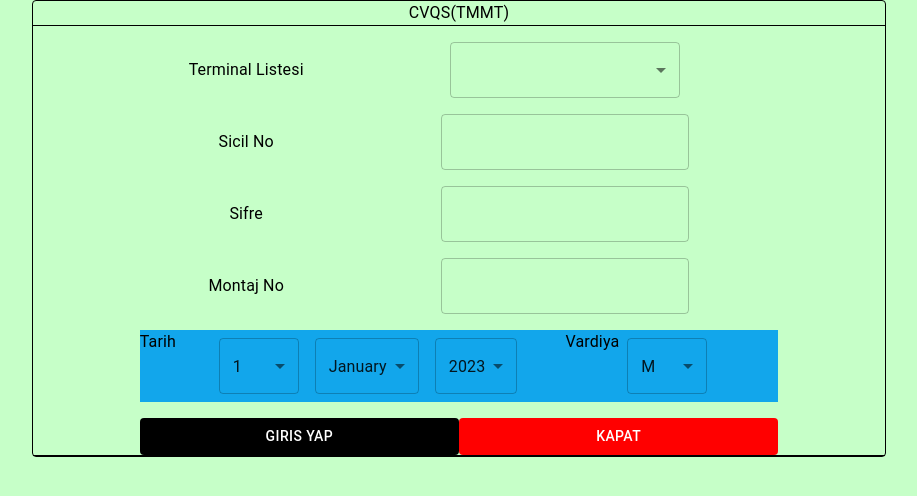
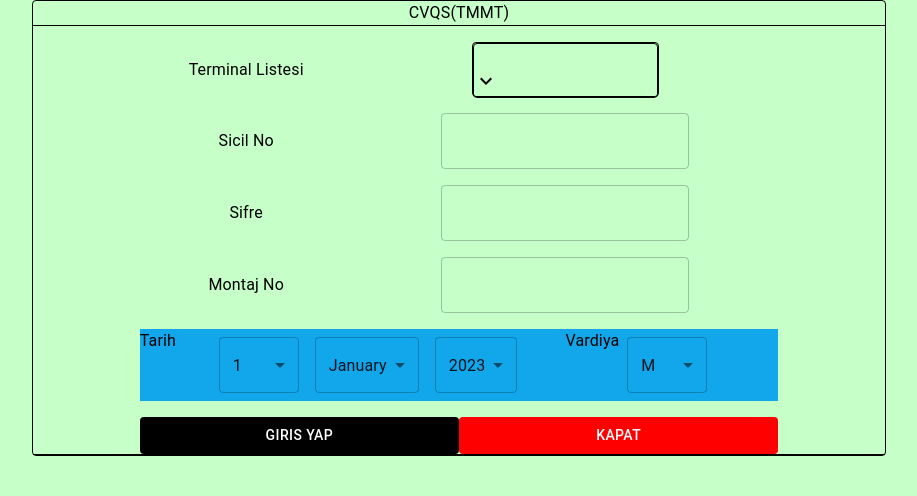
Before and after one commit to gizemsangur1/Toyota-Project, a React (Create React App) app: page /Login in a window 1280 px wide. Shown: the top 496 px of the page, without its empty margins (181-1098 px from the left). Built offline with nearby package versions, Linux system fonts and the light colour scheme.

Commit message:
Menu yapisi icin asagi yukari butonlari olusturuldu

```diff
--- a/src/components/Loginto.js
+++ b/src/components/Loginto.js
@@ -10,15 +10,20 @@ import FormControl from "@mui/material/FormControl";
 import Select, { SelectChangeEvent } from "@mui/material/Select";
 import InputLabel from "@mui/material/InputLabel";
 import { Routes, Route, useNavigate } from "react-router-dom";
+import KeyboardArrowDownIcon from "@mui/icons-material/KeyboardArrowDown";
+
 /* ikinci kod */
 
 export default function Loginto() {
   const [termlist, setTermlist] = useState("");
-
+  const [termname, setTermname] = useState("");
   const GetData = (value) => {
     setTermlist(value);
   };
-  const navigate = useNavigate()
+  const sendTermName = (value) => {
+    setTermname(value);
+  };
+  const navigate = useNavigate();
 
   const [color, setColor] = React.useState("#12a6eb");
 
@@ -35,7 +40,7 @@ export default function Loginto() {
       })
       .catch((err) => console.log(err));
   }, []);
-  const [error, setError] = useState('');
+  const [error, setError] = useState("");
   const LoginSchema = Yup.object().shape({
     sicilno: Yup.string()
 
@@ -50,7 +55,7 @@ export default function Loginto() {
       .min(3)
       .required("Password is required")
       .test("match", "Şifre yanlış", function (passw) {
-        return  parseInt(passw) === 233;
+        return parseInt(passw) === 233;
       }),
   });
 
@@ -64,21 +69,18 @@ export default function Loginto() {
     onSubmit: (values) => {
       values.montajno = termlist;
       LoginSchema.validate(values)
-      .then(()=>{
+        .then(() => {
           navigate("/HataGiris");
         })
-      .catch((err)=>{
+        .catch((err) => {
           setError(err.errors[0]);
-        console.log(values)
-
-      })
+          console.log(values);
+        });
     },
-
-
   });
-const closelogin=()=>{
-  navigate(-1)
-}
+  const closelogin = () => {
+    navigate(-1);
+  };
   const arr = data.map((data, index) => {
     return (
       <MenuItem key={index} value={data.rgbColor}>
@@ -140,10 +142,21 @@ const closelogin=()=>{
                           justifyContent="center"
                           alignItems="center"
                         >
+                          <Grid
+                            sx={{
+                              border: 1,
+                              borderRadius: 1,
+                              height: "55px",
+                              minWidth: "44%",
+                              alignContent: "flex-end",
+                            }}
+                          >
                             <TerminlList
                               GetDataValue={GetData}
                               onChange={formik.handleChange}
+                              sendMontajNo={GetData}
                             />
+                          </Grid>
                         </Grid>
                       </Grid>
                       <Grid container direction="row" sx={{ marginTop: 2 }}>
@@ -195,7 +208,6 @@ const closelogin=()=>{
                             onChange={formik.handleChange}
                             value={formik.values.sifre}
                           />
-
                         </Grid>
                       </Grid>
                       <Grid container direction="row" sx={{ marginTop: 2 }}>
--- a/src/components/Svg2.js
+++ b/src/components/Svg2.js
@@ -3,15 +3,16 @@ import { useNavigate } from "react-router-dom";
 import axios from "axios";
 import { Box, fontSize } from "@mui/system";
 import List from "../components/List";
-import { Typography } from "@mui/material";
+import { Button, Typography } from "@mui/material";
 import { Grid } from "@mui/material";
 import FormControl from "@mui/material/FormControl";
 import Select, { SelectChangeEvent } from "@mui/material/Select";
 import TerminlList from "./TerminlList";
 import MenuItem from "@mui/material/MenuItem";
 import Pointer from "./Pointer";
+import KeyboardArrowUpIcon from '@mui/icons-material/KeyboardArrowUp';
+import KeyboardArrowDownIcon from '@mui/icons-material/KeyboardArrowDown';
 
-/* Birinci kod */
 export default function Svg2(props) {
   const [data, setData] = useState([]);
 
@@ -99,6 +100,7 @@ export default function Svg2(props) {
             <MenuItem
               key={i}
               value={subitem.defectName}
+              onClick={handleChange}
               sx={{
                 minWidth: 200,
                 borderBottom: 1,
@@ -119,9 +121,28 @@ export default function Svg2(props) {
     setX(e.clientX);
     setY(e.clientY);
   }
+  const [scrollPosition, setScrollPosition] = useState(0);
+
+  function handleScroll(direction) {
+    const scrollStep = 50;
+    const box = document.getElementById("scrollable-box");
+    if (box) {
+      if (direction === "up") {
+        setScrollPosition(Math.max(scrollPosition - scrollStep, 0));
+        box.scrollTop = Math.max(box.scrollTop - scrollStep, 0);
+      } else if (direction === "down") {
+        setScrollPosition(Math.min(scrollPosition + scrollStep, box.scrollHeight - box.clientHeight));
+        box.scrollTop = Math.min(box.scrollTop + scrollStep, box.scrollHeight - box.clientHeight);
+      }
+    }
+  }
   return (
     <div>
-      <svg viewBox="0 0 1000 600" preserveAspectRatio="none" onClick={changePointer}>
+      <svg
+        viewBox="0 0 1000 600"
+        preserveAspectRatio="none"
+        onClick={changePointer}
+      >
         <image href="car3.jpg" />
 
         {gostersvg && (
@@ -133,7 +154,7 @@ export default function Svg2(props) {
 
         {gosterpointer && (
           <>
-            <svg >
+            <svg>
               <circle cx={x} cy={y} r="10" fill="red" />
             </svg>
           </>
@@ -142,16 +163,28 @@ export default function Svg2(props) {
       <Grid sx={{ position: "absolute", top: 150, left: 600, zIndex: 999 }}>
         {goster && (
           <div>
-            <FormControl>
-              <Select
-                labelId="demo-simple-select-label"
-                id="demo-simple-select"
+            <Grid container>
+              <Grid item xs={8}>
+                <Box
+                id="scrollable-box"
                 value={selectedOption}
                 onChange={handleChange}
-              >
-                {arrlist}
-              </Select>
-            </FormControl>
+                  container
+                  sx={{
+                    justifyContent: "space-evenly",
+                    overflowY: "scroll",
+                    overflowX: "hidden",
+                    maxHeight: "300px",
+                  }}
+                >
+                  {arrlist}
+                </Box>
+              </Grid>
+              <Grid item xs={4}>
+                <Button onClick={() => handleScroll("up")}><KeyboardArrowUpIcon/></Button>
+                <Button onClick={() => handleScroll("down")}><KeyboardArrowDownIcon/></Button>
+              </Grid>
+            </Grid>
           </div>
         )}
       </Grid>
--- a/src/components/TerminlList.js
+++ b/src/components/TerminlList.js
@@ -1,6 +1,6 @@
 import React, { useEffect, useState } from "react";
 import axios from "axios";
-import { Grid, TextField } from "@mui/material";
+import { Grid, Paper, TextField, Typography } from "@mui/material";
 import InputLabel from "@mui/material/InputLabel";
 import MenuItem from "@mui/material/MenuItem";
 import FormControl from "@mui/material/FormControl";
@@ -11,39 +11,67 @@ import Tabs from "@mui/material/Tabs";
 import Button from "@mui/material/Button";
 import List from "../components/List";
 import { TabScrollButton } from "@mui/material";
+import KeyboardArrowUpIcon from "@mui/icons-material/KeyboardArrowUp";
+import KeyboardArrowDownIcon from "@mui/icons-material/KeyboardArrowDown";
+import { Box, fontSize } from "@mui/system";
 
 /* birinci kod */
 export default function TerminlList(props) {
 
-  const [selectedOption, setSelectedOption] = useState("");
+  const [selectedName, setSelectedName] = useState("");
 
-  const handleChange = (event) => {
-    const selectedValue = event.target.value;
-    setSelectedOption(selectedValue);
+  function handleChange(event,termName) {
+    closelist()
+    props.sendMontajNo(event.target.value);
+    setSelectedName(termName);
+  }
+  const [goster, setGoster] = useState(false);
+  function closelist() {
+    setGoster(false);
+  }
+  const openTermlist = (event) => {
+    setGoster(true);
+  };
 
-  };
-  useEffect(()=>{
-    props.GetDataValue(selectedOption)
-  }
-
-  )
   const [data, setData] = useState([]);
   useEffect(() => {
     axios
       .get("/JsonFiles/LoginList.json")
       .then((res) => {
-
         setData(res.data.data);
       })
       .catch((err) => console.log(err));
   }, []);
+  const [scrollPosition, setScrollPosition] = useState(0);
 
+  function handleScroll(direction) {
+    const scrollStep = 50;
+    const box = document.getElementById("scrollable-box");
+    if (box) {
+      if (direction === "up") {
+        setScrollPosition(Math.max(scrollPosition - scrollStep, 0));
+        box.scrollTop = Math.max(box.scrollTop - scrollStep, 0);
+      } else if (direction === "down") {
+        setScrollPosition(
+          Math.min(
+            scrollPosition + scrollStep,
+            box.scrollHeight - box.clientHeight
+          )
+        );
+        box.scrollTop = Math.min(
+          box.scrollTop + scrollStep,
+          box.scrollHeight - box.clientHeight
+        );
+      }
+    }
+  }
   const arr = data.map((data, index) => {
     return (
       <MenuItem
         key={index}
         value={data.lastAssyNo}
-        sx={{  minWidth: 300, backgroundColor: " #c6ffc8" }}
+        onClick={(event) => handleChange(event, data.termName)}
+        sx={{ minWidth: 300, backgroundColor: " #c6ffc8" }}
       >
         {data.termName}
       </MenuItem>
@@ -51,16 +79,48 @@ export default function TerminlList(props) {
   });
   return (
     <div>
-
-      <FormControl sx={{ minWidth: 230, backgroundColor: " #c6ffc8" }}>
-        <Select
-          onChange={handleChange}
-          value={selectedOption}
-          sx={{ backgroundColor: " #c6ffc8" }}
-        >
-          {arr}
-        </Select>
-      </FormControl>
+      <Grid
+        sx={{
+          border: 1,
+          borderRadius: 1,
+          height: "55px",
+          minWidth: "100%",
+          alignContent: "flex-end",
+        }}
+        onClick={openTermlist}
+      >
+        <Typography>{selectedName} </Typography>
+        <KeyboardArrowDownIcon />
+      </Grid>
+      {goster && (
+        <Grid sx={{ position: "absolute", top: 65, zIndex: 999 }}>
+          <Grid container>
+            <Grid item xs={9}>
+              <Box
+                id="scrollable-box"
+                container
+                sx={{
+                  justifyContent: "space-evenly",
+                  overflowY: "scroll",
+                  overflowX: "hidden",
+                  maxHeight: "400px",
+                  background: "#c6ffc8",
+                }}
+              >
+                {arr}
+              </Box>
+            </Grid>
+            <Grid item xs={3}>
+              <Button onClick={() => handleScroll("up")}>
+                <KeyboardArrowUpIcon />
+              </Button>
+              <Button onClick={() => handleScroll("down")}>
+                <KeyboardArrowDownIcon />
+              </Button>
+            </Grid>
+          </Grid>
+        </Grid>
+      )}
     </div>
   );
 }
--- a/src/pages/BoxItem.js
+++ b/src/pages/BoxItem.js
@@ -14,7 +14,7 @@ import axios from "axios";
 import Save from "@mui/icons-material/Save";
 import Delete from "@mui/icons-material/Delete";
 import CreateIcon from "@mui/icons-material/Create";
-
+import { List, AutoSizer } from "react-virtualized";
 function Item(props) {
   const { sx, ...other } = props;
   return (
```
Lines whose indentation alone changed are shown as unchanged.
